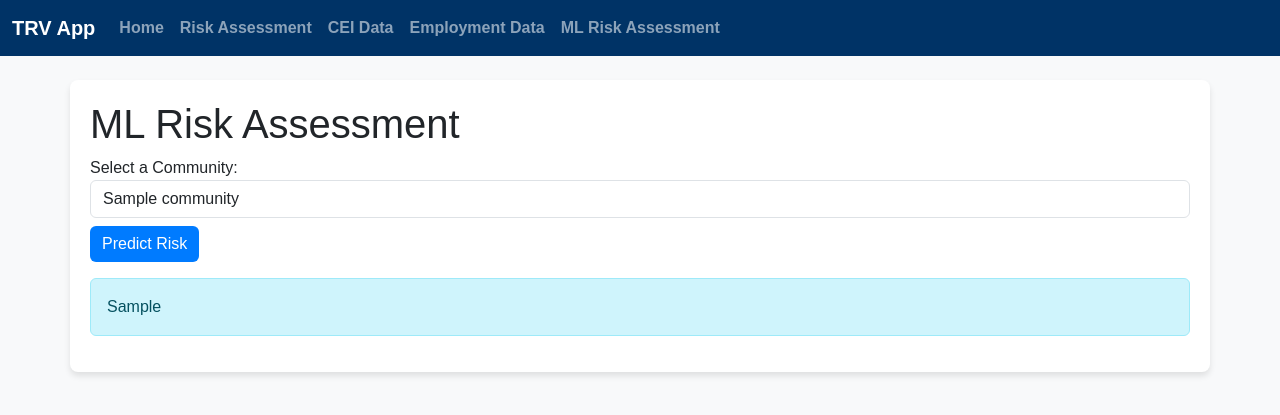
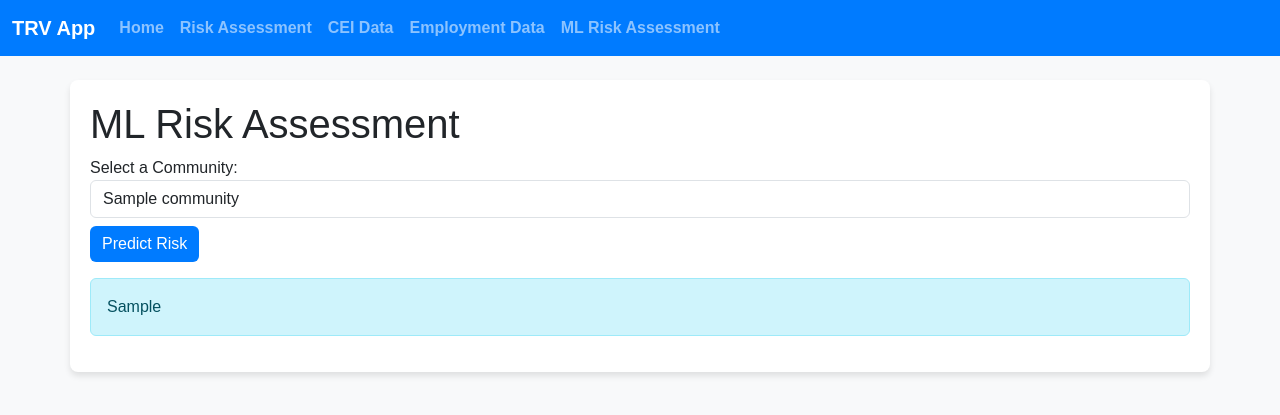
Before and after one commit to hcart15/TRV_WebApp_Deploy, a Flask app: template templates/ml.html in a window 1280 px wide. Shown: the top 415 px of the page. Run offline with Flask 3, Linux system fonts and the light colour scheme; the template is opened without the code that fills it: most values are stand-ins (such as "Sample title", 1, 10 or a date in 2020); parts of the project's set-up code (start-up, migrations or seed data) failed here and were passed over; some libraries are stand-ins or nearby versions.

Commit message:
Update style.css

```diff
--- a/static/style.css
+++ b/static/style.css
@@ -8,7 +8,7 @@ body {
 
 /* Navbar Styling */
 .navbar {
-    background-color: #003366 !important; /* Blue navbar */
+    background-color: #007bff !important; /* Blue navbar */
 }
 .navbar-brand, .nav-link {
     color: ffffff !important;
@@ -27,7 +27,7 @@ body {
     font-weight: bold;
 }
 .nav-tabs .nav-link.active {
-    background-color: #007bff;
+    background-color: #003366;
     color: white;
     border-color: #007bff;
 }
```
